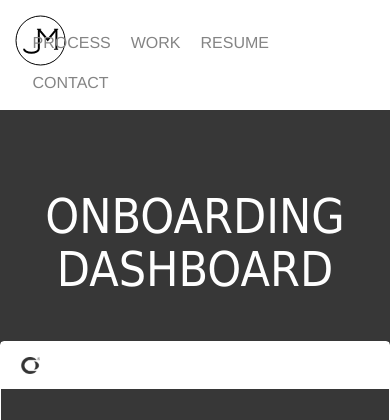
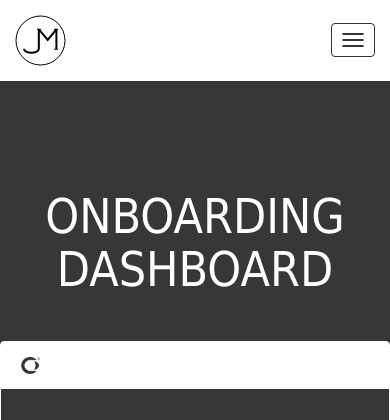
Before and after one commit to jmills312/portfolio, a PHP site: page /folio1.php in a window 390 px wide; the page is wider, and only the part inside the window is pictured. Shown: the top 420 px of that part. Run offline with PHP 8.4, Linux system fonts and the light colour scheme.

Commit message:
Fix nav and responsiveness

```diff
--- a/assets/css/main.css
+++ b/assets/css/main.css
@@ -34,7 +34,7 @@ h2 {
 	min-height: 450px;
 }
 .me {
-	width: 100%;
+	width: 87%;
 }
 #top h1 {
 	font-size: 47px;
@@ -42,7 +42,7 @@ h2 {
 	line-height: 59px;
 }
 #top p {
-	font-size: 21px;
+	font-size: 23px;
 	color: #848484;
 	font-weight: 300;
   font-family: 'roboto';
@@ -64,6 +64,23 @@ h2 {
 }
 .remove-m {
   margin-bottom: 0 !important;
+}
+.navbar-inverse .navbar-collapse, .navbar-inverse .navbar-form {
+  border: none;
+}
+.navbar-inverse {
+  background: none;
+  border: none;
+}
+.icon-bar {
+  border: 1px solid #333;
+}
+.navbar-inverse .navbar-nav > li > a:hover, .navbar-inverse .navbar-nav > li > a:focus {
+  color: #333;
+}
+.navbar-inverse .navbar-toggle:hover, .navbar-inverse .navbar-toggle:focus {
+  box-shadow: 1px 1px 1px 1px #999;
+  background: #fff;
 }
 /* NAV */
 /* Menu Fade In */
@@ -440,6 +457,12 @@ animation-delay: 2s;
     display: none;
   }
 }
+@media (min-width: 992px) and (max-width: 1199px) {
+  .me {
+    padding-top: 105px;
+    width: 100%;
+  }
+}
 @media screen and (max-width: 767px) {
   .left_arrows {
     display: none;
@@ -447,4 +470,11 @@ animation-delay: 2s;
   #process .col-sm-3 {
     margin-bottom: 25px;
   }
+  .navbar-inverse .navbar-collapse, .navbar-inverse .navbar-form {
+    background: #333;
+    margin-top: 15px;
+  }
+  .navbar-inverse .navbar-nav > li > a:hover, .navbar-inverse .navbar-nav > li > a:focus {
+    color: #fff;
+  }
 }
--- a/work_nav.php
+++ b/work_nav.php
@@ -1,17 +1,32 @@
-<nav class="navbar-fixed-top bg">
+<nav class="navbar-fixed-top bg navbar navbar-inverse navbar-static-top" role="navigation">
 	<div class="container">
 		<div class="row">
+
 			<div class="col-xs-1">
-				<a href="index.php"><img src="assets/img/jm-logo.svg" alt="JM logo"></a>
+				<a href="index.php#top"><img src="assets/img/jm-logo.svg" alt="JM logo"></a>
 			</div>
-			<div class="col-lg-4 col-lg-offset-7 col-md-5 col-md-offset-6 col-sm-7 col-sm-offset-4 col-xs-12">
-				<ul>
-					<li><a href="index.php#two">process</a></li>
-					<li><a href="index.php#three">work</a></li>
-					<li><a href="">resume</a></li>
-					<li><a href="#four">contact</a></li>
+			<div class="navbar-header">
+				<button type="button" class="navbar-toggle collapsed" data-toggle="collapse" data-target="#bs-example-navbar-collapse-1">
+				<span class="sr-only">Toggle navigation</span>
+				<span class="icon-bar"></span>
+				<span class="icon-bar"></span>
+				<span class="icon-bar"></span>
+				</button>
+			</div>
+
+
+	  	<!-- Collect the nav links, forms, and other content for toggling -->
+	  	<div class="collapse navbar-collapse" id="bs-example-navbar-collapse-1">
+			<div class="col-lg-offset-6 col-lg-5 col-md-6 col-md-offset-5 col-sm-7 col-sm-offset-4 col-xs-10 col-xs-offset-1">
+				<ul class="nav navbar-nav">
+					<li><a href="index.php#process">Process</a></li>
+					<li><a href="index.php#portfolio">Work</a></li>
+					<li><a href="#">Resume</a></li>
+					<li><a href="#contact">Contact</a></li>
 				</ul>
 			</div>
-		</div>
-	</div>
+
+
+		</div><!-- /row-->
+	</div><!-- /container-->
 </nav>
```
Also changed, not shown: nav.php (+14 -5 lines), assets/img/me.svg.
